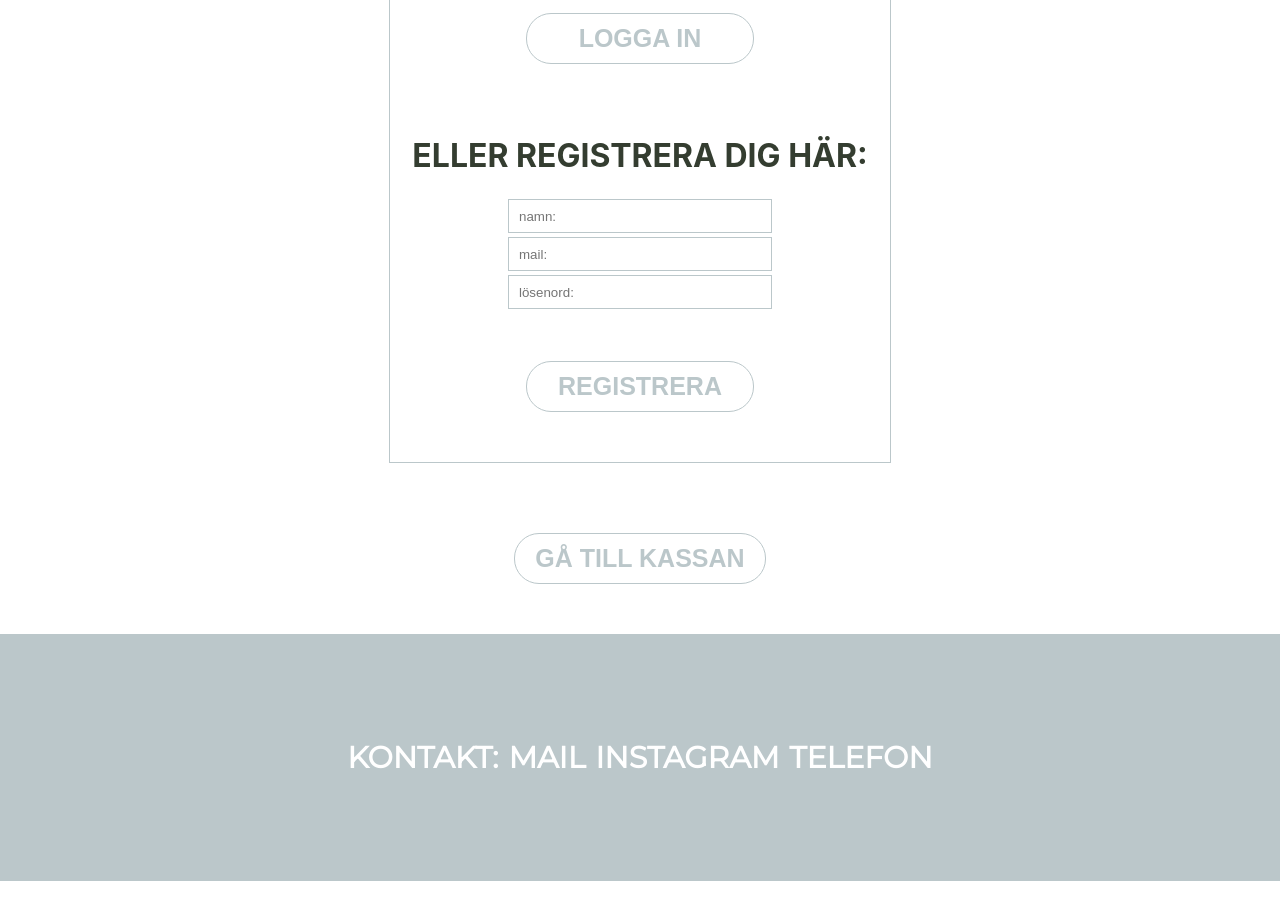
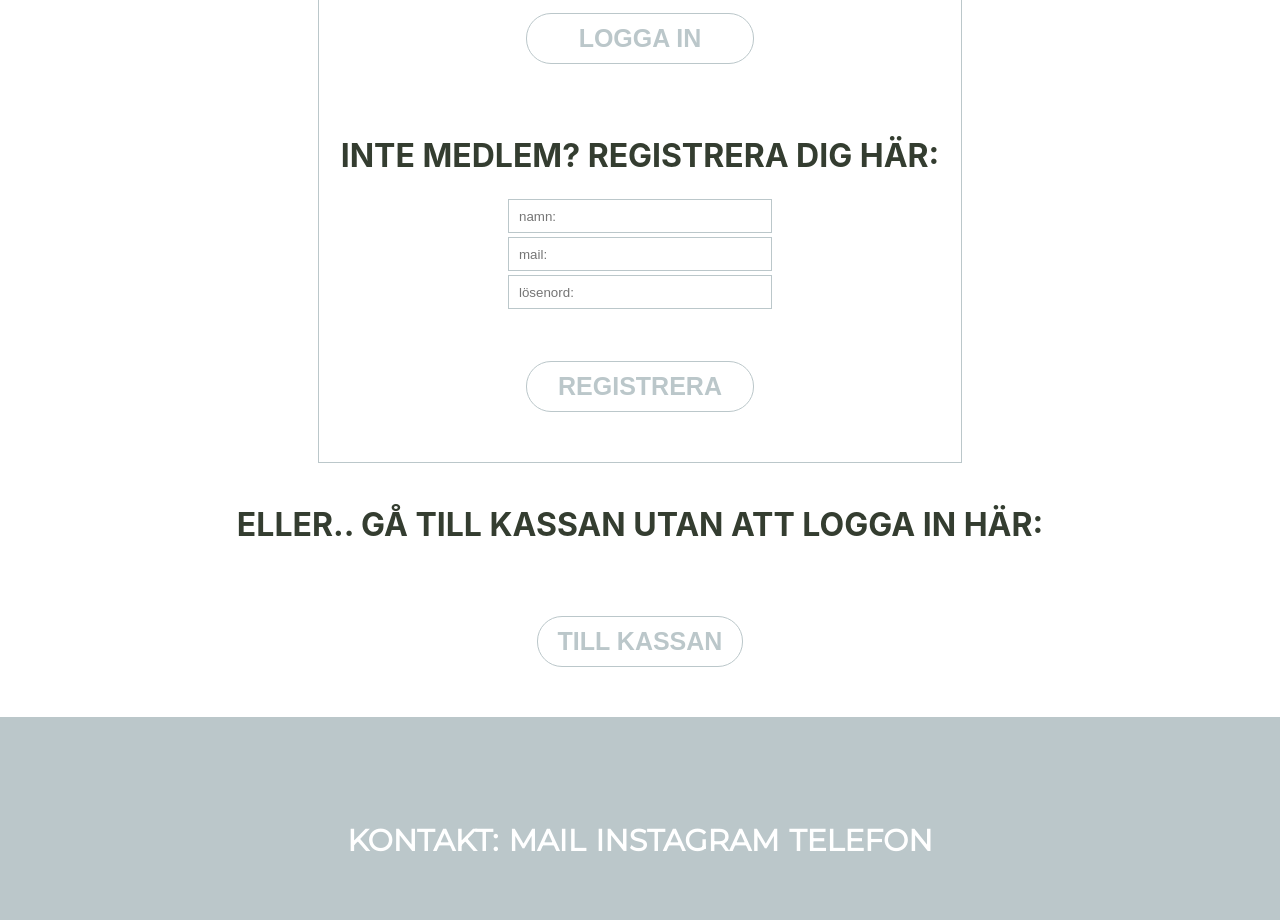
Before and after one commit to louiseeriksson/final-project-frontend, a React (Create React App) app: page /cart in a window 1280 px wide. Shown: the part 1020-1940 px from the top of the page. Before the commit the page ends 1901 px from the top, so only its background shows below. Built offline with nearby package versions, Linux system fonts and the light colour scheme.

Commit message:
small styling in the  cart

```diff
--- a/src/components/Cart.js
+++ b/src/components/Cart.js
@@ -25,8 +25,8 @@ export const Cart = () => {
       {totalPrice > 0 ? <h2 className='amount'>TOTALT PRIS: {totalPrice}:-</h2> : ''}
 
       <LogIn />
-
-      <button className='checkout-button'>GÅ TILL KASSAN</button>
+      <h1 className='page-title'>ELLER.. GÅ TILL KASSAN UTAN ATT LOGGA IN HÄR:</h1>
+      <button className='checkout-button'>TILL KASSAN</button>
     </div>
   )
 }
--- a/src/components/UserNotLoggedIn.js
+++ b/src/components/UserNotLoggedIn.js
@@ -41,7 +41,7 @@ export const UserNotLoggedIn = ({ currentUser, setCurrentUser, setLoggedIn }) =>
         <button className='form-button' type="submit">LOGGA IN</button>
       </form>
 
-      <h1 className='page-title'>ELLER REGISTRERA DIG HÄR:</h1>
+      <h1 className='page-title'>INTE MEDLEM? REGISTRERA DIG HÄR:</h1>
       <Register />
 
     </div>
```
